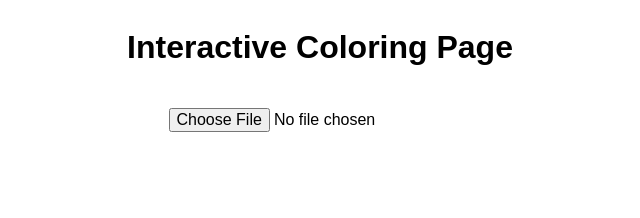
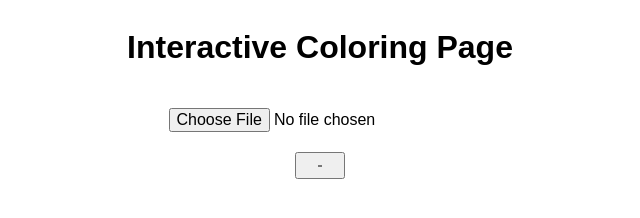
Before and after one commit to caiden-scott/coloring-book, a plain HTML site: page index.html in a window 1280 px wide. Shown: the whole page, without its empty margins (320-960 px from the left). Drawn offline with Linux system fonts and the light colour scheme.

Commit message:
Update index.html

```diff
--- a/index.html
+++ b/index.html
@@ -27,6 +27,7 @@
     <h1>Interactive Coloring Page</h1>
     <input type="file" id="imageLoader" accept="image/*">
     <canvas id="coloringPage" width="600" height="400"></canvas>
+    <input type="color" id="colorPicker" value="#ff0000">
     <button id="clearButton" style="display:none;">Clear Drawings</button>
 
     <script src="page-1.js"></script>
```
